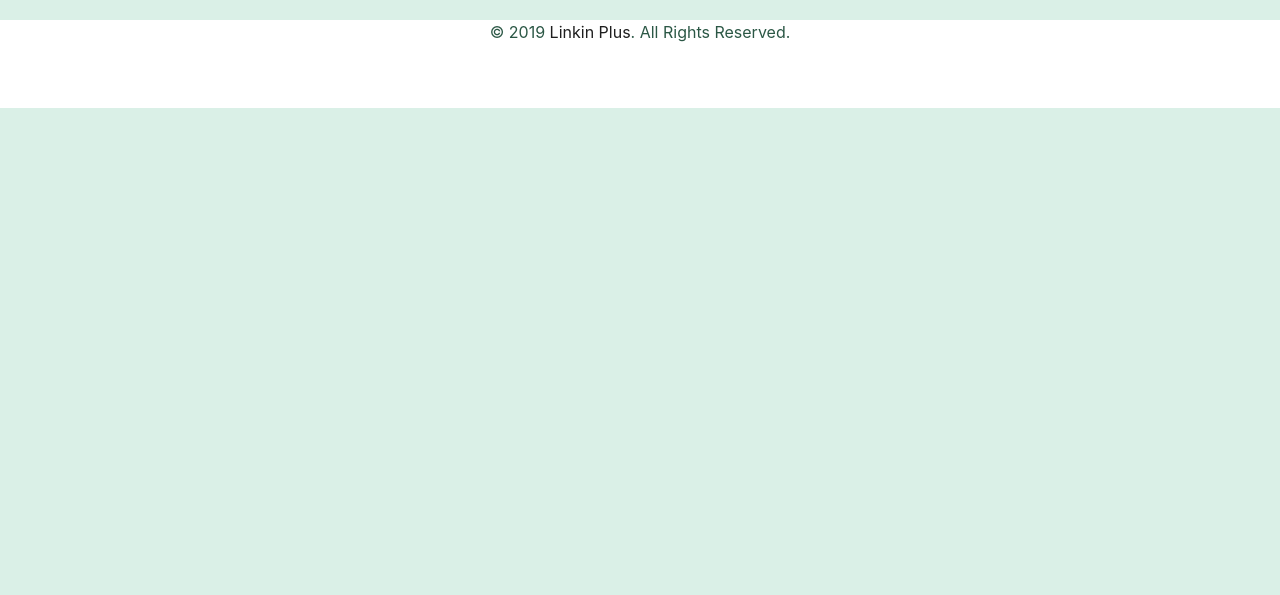
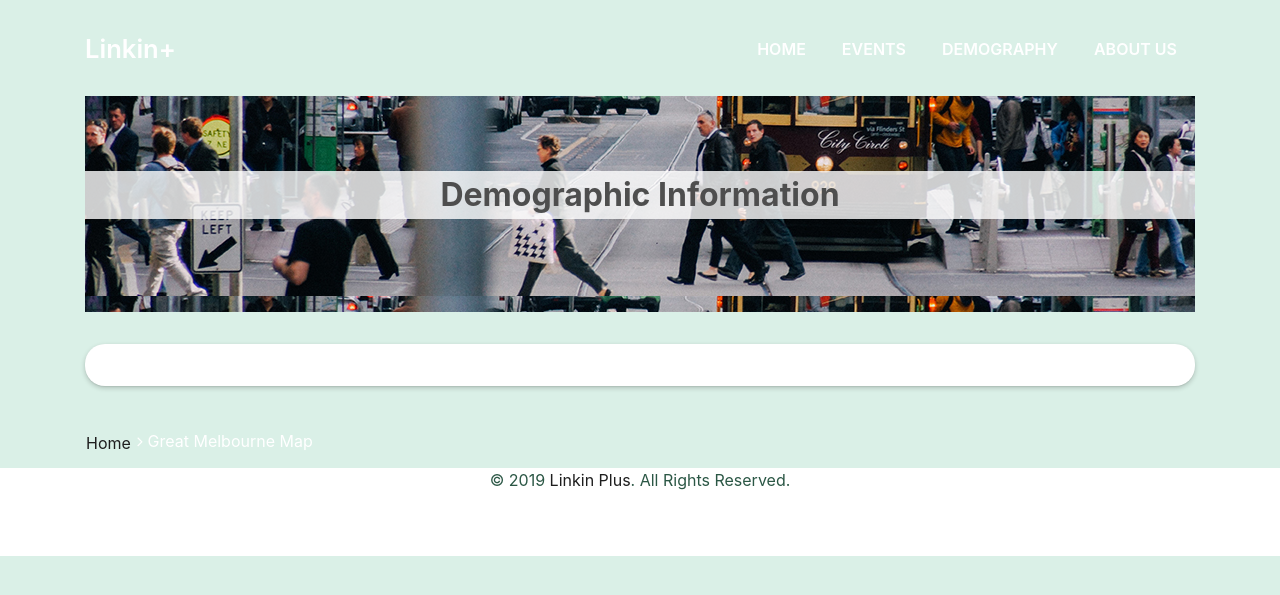
Before and after one commit to Shannon-JXT/LKPLS, a Django app: page /immigrant/map/ in a window 1280 px wide. Shown: the top 595 px of the page. Run offline with Django 3.2, Linux system fonts and the light colour scheme; some libraries are stand-ins or nearby versions.

Commit message:
Layout for demography page

```diff
--- a/Immigrant/templates/mel_map.html
+++ b/Immigrant/templates/mel_map.html
@@ -2,41 +2,45 @@
 {% load staticfiles %}
 
 {% block title %}
-    Title
+Demography
 {% endblock %}
 
 {% block content %}
+<section class="container box-area">
+    <div class="box-banner">
+        <br/><br/>
+        <div class="box-wh-op">
+            Demographic Information
+        </div>
+    </div>
+</section>
 
 <section>
-        <div class="container box-area" style="margin-top: -40px;">
-            <div class="no-margin">
-                <table>
-                    <tr>
-                        <td vertical-align="center"><a class="indexing" href="{% url 'home' %}">Home&nbsp;</a></td>
-                        <td style="padding-top: 13px;"><p style="color: #fff;"><span class="fa fa-angle-right"></span>&nbsp;Great Melbourne Map</p></td>
-                    </tr>
-                </table>
-            </div>
+    <div class="container">
+        <div class="box-shadow-2">
             <div class="info-area" style="">
             <div class='tableauPlaceholder' id='viz1567951141156' style='position: relative'>
                 <noscript>
-                <a href='#'><img alt='Population of Regions in Greater Melbourne ' src='https:&#47;&#47;public.tableau.com&#47;static&#47;images&#47;Tr&#47;Trend_15679474525300&#47;Sheet1&#47;1_rss.png' style='border: none' />
+                    <a href='#'><img alt='Population of Regions in Greater Melbourne '
+                                     src='https:&#47;&#47;public.tableau.com&#47;static&#47;images&#47;Tr&#47;Trend_15679474525300&#47;Sheet1&#47;1_rss.png'
+                                     style='border: none'/>
                     </a>
                 </noscript>
-            <object class='tableauViz'  style='display:none;'>
-                <param name='host_url' value='https%3A%2F%2Fpublic.tableau.com%2F' />
-                <param name='embed_code_version' value='3' />
-                <param name='site_root' value='' />
-                <param name='name' value='Trend_15679474525300&#47;Sheet1' />
-                <param name='tabs' value='no' />
-                <param name='toolbar' value='yes' />
-                <param name='static_image' value='https:&#47;&#47;public.tableau.com&#47;static&#47;images&#47;Tr&#47;Trend_15679474525300&#47;Sheet1&#47;1.png' />
-                <param name='animate_transition' value='yes' />
-                <param name='display_static_image' value='yes' />
-                <param name='display_spinner' value='yes' />
-                <param name='display_overlay' value='yes' />
-                <param name='display_count' value='yes' />
-                <param name='filter' value='publish=yes' />
+                <object class='tableauViz' style='display:none;'>
+                    <param name='host_url' value='https%3A%2F%2Fpublic.tableau.com%2F'/>
+                    <param name='embed_code_version' value='3'/>
+                    <param name='site_root' value=''/>
+                    <param name='name' value='Trend_15679474525300&#47;Sheet1'/>
+                    <param name='tabs' value='no'/>
+                    <param name='toolbar' value='yes'/>
+                    <param name='static_image'
+                           value='https:&#47;&#47;public.tableau.com&#47;static&#47;images&#47;Tr&#47;Trend_15679474525300&#47;Sheet1&#47;1.png'/>
+                    <param name='animate_transition' value='yes'/>
+                    <param name='display_static_image' value='yes'/>
+                    <param name='display_spinner' value='yes'/>
+                    <param name='display_overlay' value='yes'/>
+                    <param name='display_count' value='yes'/>
+                    <param name='filter' value='publish=yes'/>
                 </object>
             </div>
             <script type='text/javascript'>
@@ -46,8 +50,22 @@
             var scriptElement = document.createElement('script');
             scriptElement.src = 'https://public.tableau.com/javascripts/api/viz_v1.js';
             vizElement.parentNode.insertBefore(scriptElement, vizElement);
+
+
+
             </script>
         </div>
+        </div>
+        <div class="no-margin">
+            <table>
+                <tr>
+                    <td vertical-align="center"><a class="indexing" href="{% url 'home' %}">Home&nbsp;</a></td>
+                    <td style="padding-top: 13px;"><p style="color: #fff;"><span class="fa fa-angle-right"></span>&nbsp;Great
+                        Melbourne Map</p></td>
+                </tr>
+            </table>
+        </div>
+
     </div>
 </section>
 
--- a/static/css/style.css
+++ b/static/css/style.css
@@ -176,8 +176,42 @@
 
 /*------/ Box /------*/
 
+/*added by: YugoAnanda*/
+.box-banner {
+  height: 27%;
+  margin-top: 6rem;
+  padding-top: 1.7rem;
+  padding-bottom: 1.7rem;
+  /*position: relative;*/
+  background-image: url("/static/images/banner_1.jpg");
+}
+
+/*added by: YugoAnanda*/
+.box-wh-op {
+  position: relative;
+  background-color: rgba(255,255,255,0.8);
+  text-align: center;
+  font-size: 2rem;
+  font-weight: bold;
+}
+
 .box-pl2 {
   padding-left: 2rem;
+}
+
+/*Added By: Yugo Ananda*/
+.box-shadow-2{
+  padding-top: 1rem;
+  padding-right: 1rem;
+  padding-bottom: 1rem;
+  padding-left: 1rem;
+  position: relative;
+  background-color: #fff;
+  margin-top: 2rem;
+  margin-bottom: 2rem;
+  z-index: 2;
+  border-radius: 20px;
+  box-shadow: 0 1px 1px 0 rgba(0, 0, 0, 0.06), 0 2px 5px 0 rgba(0, 0, 0, 0.2);
 }
 
 .box-shadow-full {
```
Also changed, not shown: static/images/banner_1.jpg (added). Lines whose indentation alone changed are shown as unchanged.
